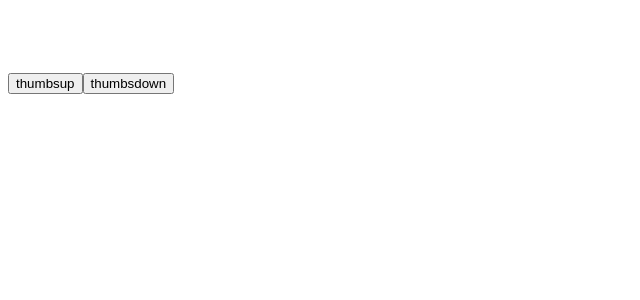
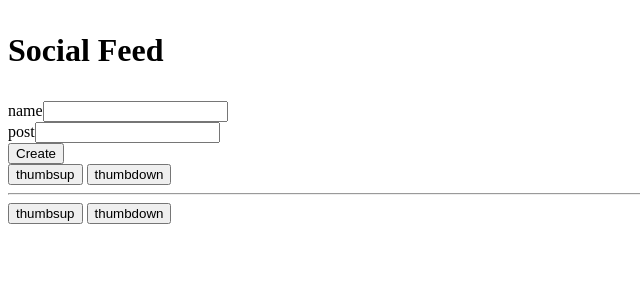
Before and after one commit to JimAdediran/SocialFeed, a React (Create React App) app: page / in a window 1280 px wide. Shown: the top 300 px of the page, without its empty margins (0-640 px from the left). Built offline with nearby package versions, Linux system fonts and the light colour scheme.

Commit message:
can add posts using the form but

```diff
--- a/src/App.jsx
+++ b/src/App.jsx
@@ -1,11 +1,27 @@
-import React from "react";
+import React, {useState} from "react";
+import DisplayPosts from "./components/DisplayPosts/DisplayPosts";
+import CreatePost from "./components/CreatePost/CreatePost"
+import NavBar from "./components/NavBar/NavBar"
+import Post from "./components/Post_Folder/Post";
+
 
 function App() {
-  return (
-    <div>
+  const [posts, setPosts] = useState([{name: "", post: ""}])
 
+  function addNewPost(post){
+    let tempPosts = [post, ...posts]
+    setPosts(tempPosts)
+  }
+  return(
+  <div>
+    <h1> <NavBar /> </h1>
+    <div><CreatePost createNewPost={addNewPost} /></div>
+    <div><DisplayPosts posts={posts} /></div>
     </div>
-  );
+
+
+  )
 }
 
-export default App;
+
+  export default App;
--- a/src/components/CreatePost/CreatePost.jsx
+++ b/src/components/CreatePost/CreatePost.jsx
@@ -1,29 +1,29 @@
-import React, {useState, useEffect} from "react";
+import React, {useState} from "react";
 
 const CreatePost = (props) =>{
-    const [name, setName] = useState()
-    const [post, setPost] = useState()
+    const [name, setName] = useState("")
+    const [post, setPost] = useState("")
 
     function handleSubmit(event){
         event.preventDefault();
-        let createdPost = {
+        let newPost = {
             name: name,
-            post: post
+            post: post,
         }
+        console.log(newPost)
+        props.createNewPost(newPost)
     }
-    addCreat4edPost(createdPost)
-    return
-}
+
 
 return(
     <form onSubmit={handleSubmit}>
         <div>
             <label>name</label>
-            <input value={name} onChange={(event)=> setName(event.target.value)}/>
+            <input type="text" name="name" value={name} onChange={(event)=> setName(event.target.value)}/>
         </div>
         <div>
             <label>post</label>
-            <input value={name} onChange={(event)=> setName(event.target.value)}/>
+            <input type="text" name="post" value={post} onChange={(event)=> setPost(event.target.value)}/>
         </div>
         <div>
             <button type="submit">Create</button>
@@ -31,3 +31,6 @@ return(
     </form>
 
 )
+}
+
+export default CreatePost
--- a/src/components/DisplayPosts/DisplayPosts.jsx
+++ b/src/components/DisplayPosts/DisplayPosts.jsx
@@ -1,19 +1,18 @@
-import React, {useState, useEffect} from "react";
+import React from "react";
 import Post from "../Post_Folder/Post";
 
 const DisplayPosts = (props) => {
-    return(
-        <table class = "table">
-            <tbody>
-                {props.posts.map((el)=>{
-                    return(
-                        <Post name = {el.name} post = {el.post}/>
-                    )
-                })}
-            </tbody>
-        </table>
-    )
+    let feedPost = props.posts.map((post) => {
+        return (
+          <div>
+            <Post  name={post.name} post={post.post} />
+            <hr/>
+          </div>
+        );
+      });
+      return <div>{feedPost}</div>;
+    };
 
-}
+
 
 export default DisplayPosts
--- a/src/components/NavBar/NavBar.jsx
+++ b/src/components/NavBar/NavBar.jsx
@@ -0,0 +1,13 @@
+import React from "react";
+
+const NavBar = (props)=>{
+    return(
+        <header>
+            <div>
+                <p>Social Feed</p>
+            </div>
+        </header>
+    )
+}
+
+export default NavBar
--- a/src/components/Post_Folder/Post.jsx
+++ b/src/components/Post_Folder/Post.jsx
@@ -1,12 +1,12 @@
 import React from "react";
 
 
-const Post = ({name, post})=>{
+const Post = (props)=>{
     return(
 <div>
-    <h1>{name}</h1><br></br>
-    <p>{post}</p><br></br>
-    <button>thumbsup</button><button>thumbsdown</button>
+    <div>{props.name}</div>
+    <div>{props.post}</div>
+    <button type="submit">thumbsup</button> <button type="submit">thumbdown</button>
 </div>
     )
 }
```
Also changed, not shown: src/Apps.css (added, +7 -0 lines), src/components/CreatePost/CreatePost.css (added).
